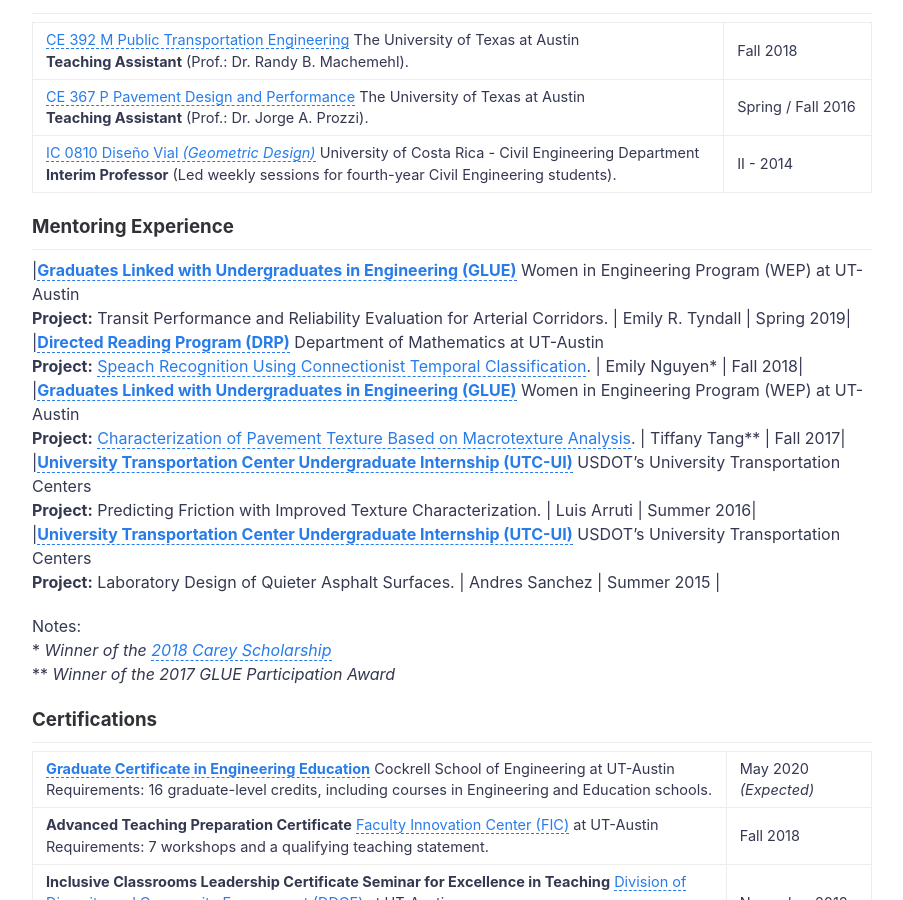
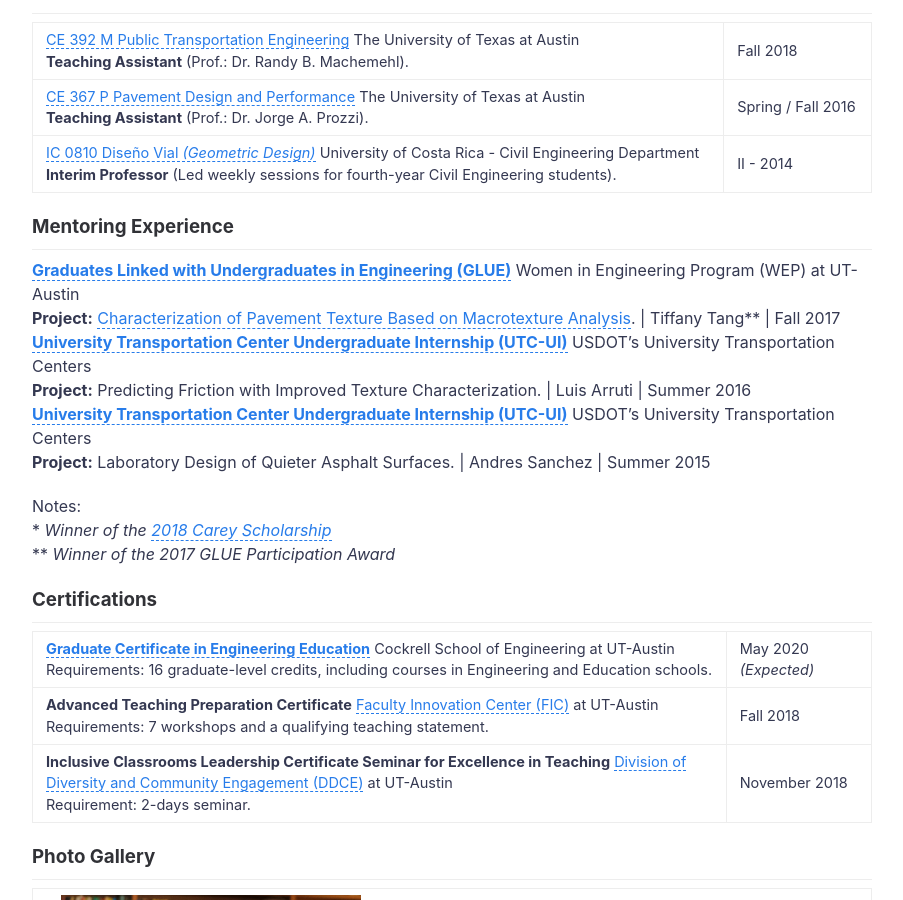
Before and after one commit to nzunigag/nzunigag.github.io, a Jekyll site: the page built from teaching.md, in a window 1280 px wide and 900 px high, scrolled down 411 px. Shown: the whole window, without its empty margins (188-1091 px from the left). Built offline with Jekyll 4.4.1, drawn with Linux system fonts in a browser that asks for light colours.

Commit message:
Update teaching.md

```diff
--- a/teaching.md
+++ b/teaching.md
@@ -15,11 +15,9 @@ ___
 
 ### Mentoring Experience
 ___
-|<b>[Graduates Linked with Undergraduates in Engineering (GLUE)](http://www.engr.utexas.edu/wep/career/glue)</b> Women in Engineering Program (WEP) at UT-Austin<br> <b>Project:</b> Transit Performance and Reliability Evaluation for Arterial Corridors. | Emily R. Tyndall | Spring 2019|<br>
-|<b>[Directed Reading Program (DRP)](https://web.ma.utexas.edu/users/drp/about.html)</b> Department of Mathematics at UT-Austin<br> <b>Project:</b> [Speach Recognition Using Connectionist Temporal Classification](/downloads/2018_DRP.pdf). | Emily Nguyen*  | Fall 2018|<br>
-|<b>[Graduates Linked with Undergraduates in Engineering (GLUE)](http://www.engr.utexas.edu/wep/career/glue)</b> Women in Engineering Program (WEP) at UT-Austin<br> <b>Project:</b> [Characterization of Pavement Texture Based on Macrotexture Analysis](/downloads/2017_GLUE.pdf). | Tiffany Tang** | Fall 2017|<br>
-|<b>[University Transportation Center Undergraduate Internship (UTC-UI)](https://ctr.utexas.edu/research/d-stop/education/utc-undergraduate-internship/)</b> USDOT’s University Transportation Centers<br> <b>Project:</b> Predicting Friction with Improved Texture Characterization. | Luis Arruti | Summer 2016|<br>
-|<b>[University Transportation Center Undergraduate Internship (UTC-UI)](https://ctr.utexas.edu/research/d-stop/education/utc-undergraduate-internship/)</b> USDOT’s University Transportation Centers<br> <b>Project:</b> Laboratory Design of Quieter Asphalt Surfaces. | Andres Sanchez | Summer 2015 |<br>
+<b>[Graduates Linked with Undergraduates in Engineering (GLUE)](http://www.engr.utexas.edu/wep/career/glue)</b> Women in Engineering Program (WEP) at UT-Austin<br> <b>Project:</b> [Characterization of Pavement Texture Based on Macrotexture Analysis](/downloads/2017_GLUE.pdf). | Tiffany Tang** | Fall 2017<br>
+<b>[University Transportation Center Undergraduate Internship (UTC-UI)](https://ctr.utexas.edu/research/d-stop/education/utc-undergraduate-internship/)</b> USDOT’s University Transportation Centers<br> <b>Project:</b> Predicting Friction with Improved Texture Characterization. | Luis Arruti | Summer 2016<br>
+<b>[University Transportation Center Undergraduate Internship (UTC-UI)](https://ctr.utexas.edu/research/d-stop/education/utc-undergraduate-internship/)</b> USDOT’s University Transportation Centers<br> <b>Project:</b> Laboratory Design of Quieter Asphalt Surfaces. | Andres Sanchez | Summer 2015
 
 Notes:<br>
 *<i>   Winner of the [2018 Carey Scholarship](https://www.ices.utexas.edu/about/news/531/)</i><br>
```
